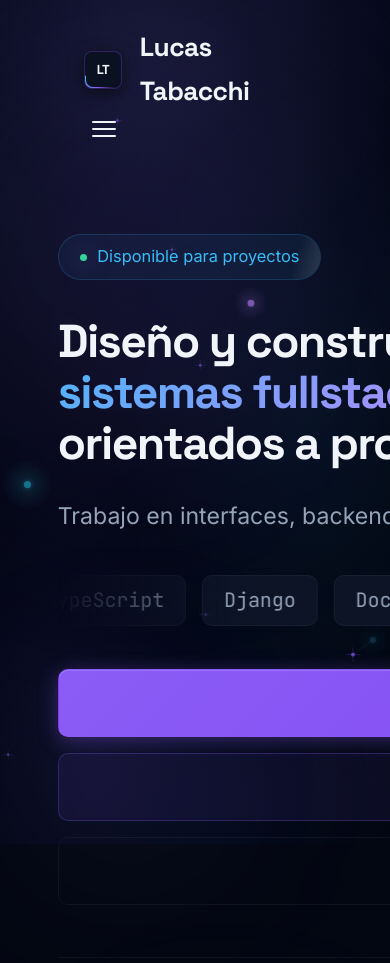
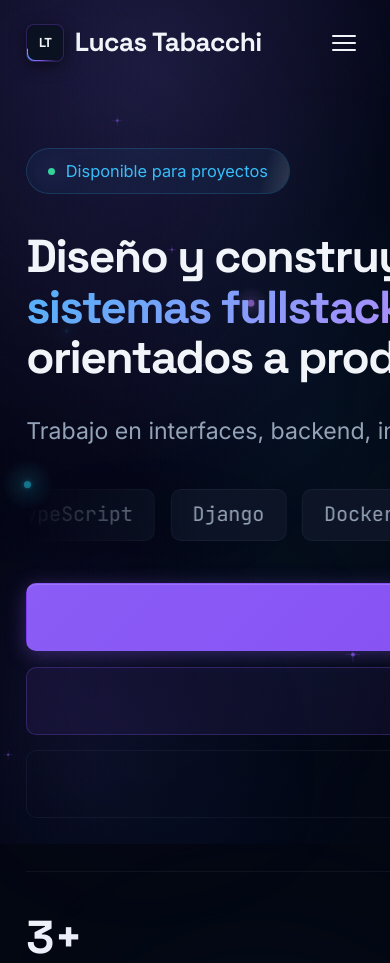
Before and after one commit to LucasTabacchi/portfolio, an Astro site: page / in a window 390 px wide. Shown: the top 963 px of the page. Built offline with nearby package versions, Linux system fonts and the light colour scheme; Astro itself is replaced by a stand-in of ours; animation ran at ten frames a second.

Commit message:
correciones en el hero

```diff
--- a/src/styles/global.css
+++ b/src/styles/global.css
@@ -835,7 +835,16 @@ main > :is(.home-page, .about-page, .works-page, .contacts-page) {
 
 @media (max-width: 640px) {
   .navbar {
-    gap: 0; align-items: center; flex-wrap: wrap;
+    gap: 0; align-items: center; flex-wrap: nowrap;
+    padding: 1rem 1.25rem !important;
+  }
+
+  .nav-logo {
+    gap: 0.5rem;
+  }
+
+  main > :is(.home-page, .about-page, .works-page, .contacts-page) {
+    width: 100% !important;
   }
 
   .nav-toggle { display: flex; }
@@ -851,6 +860,9 @@ main > :is(.home-page, .about-page, .works-page, .contacts-page) {
     border-radius: 0 0 var(--radius) var(--radius);
     border: 1px solid var(--border);
     border-top: none;
+    position: absolute;
+    top: 100%;
+    left: 0;
   }
 
   .nav-links.open { display: flex; }
--- a/src/styles/home.css
+++ b/src/styles/home.css
@@ -1172,12 +1172,19 @@
     font-size: 2.2rem;
     word-break: break-word;
     hyphens: auto;
+    white-space: normal !important;
+  }
+
+  .hero-gradient-text {
+    white-space: normal !important;
+    display: inline-block;
   }
 
   .hero-subtitle {
     font-size: 1.1rem;
     word-break: break-word;
     max-width: 100%;
+    white-space: normal !important;
   }
 
   .hero-ctas {
```
